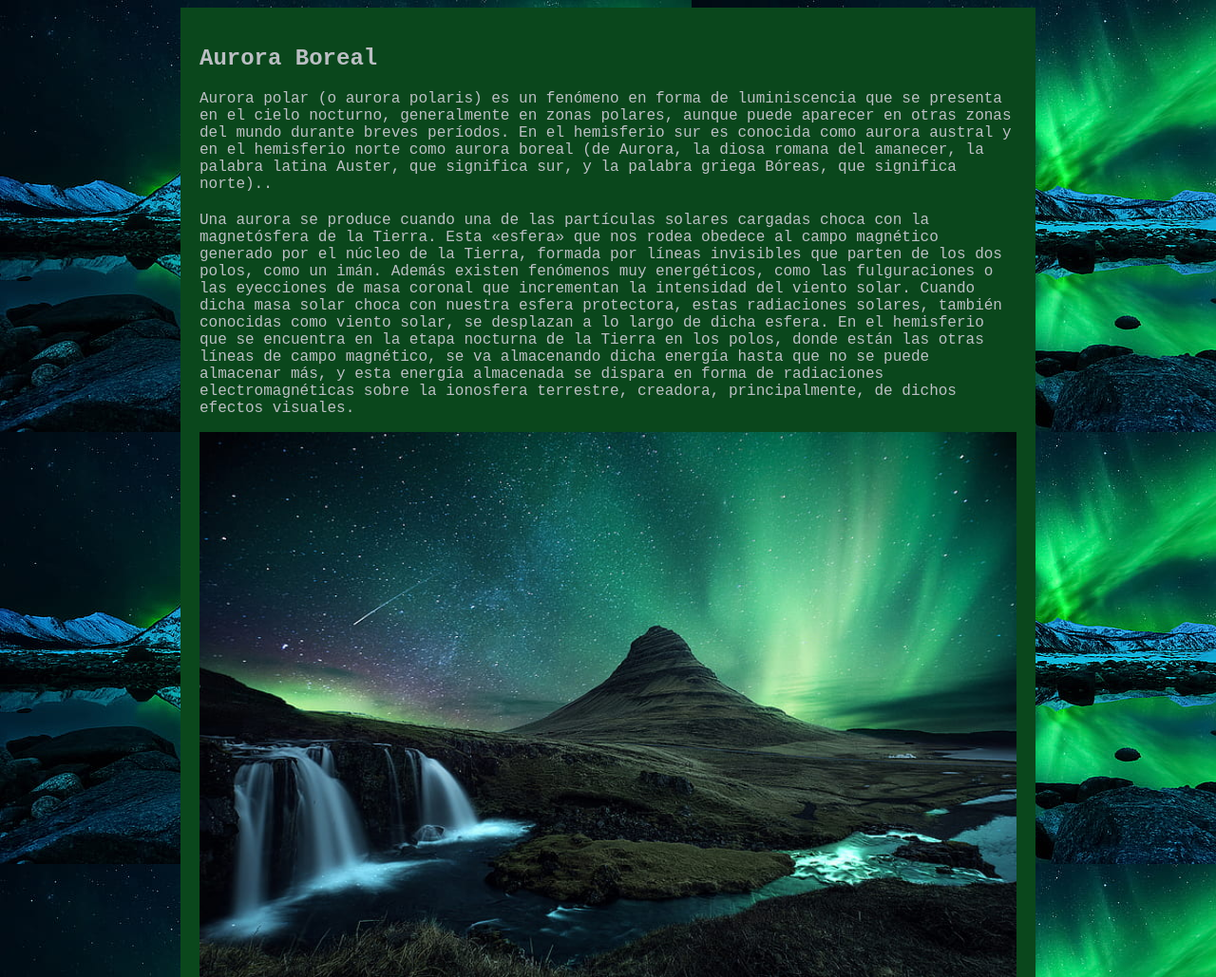
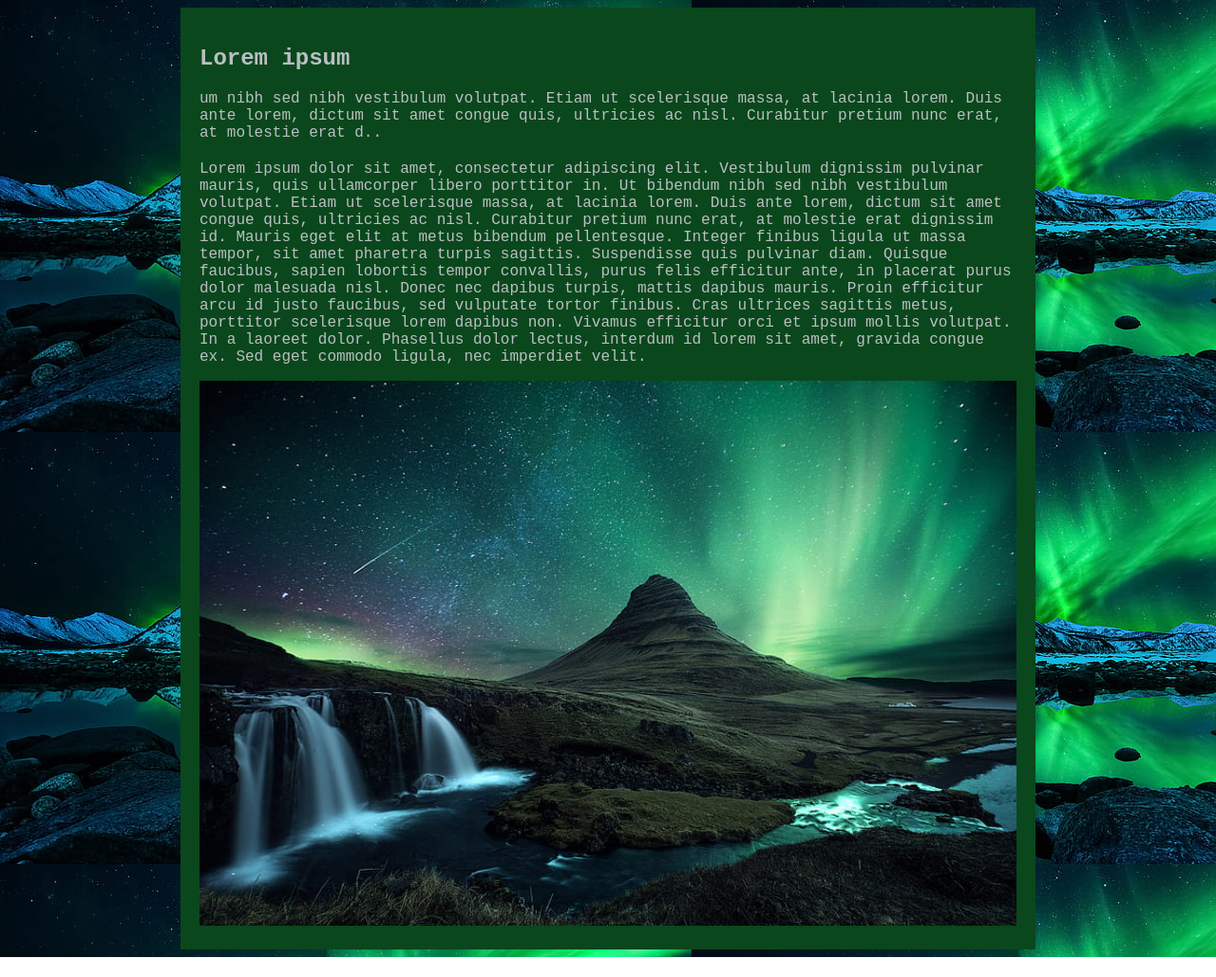
Before and after one commit to Fredy-AP/HtmlYcss-practice, a plain HTML site: page index.html in a window 1280 px wide. Shown: the top 1029 px of the page at 95% size. After the commit the page ends 1008 px from the top, so only its background shows below. Drawn offline with Linux system fonts and the light colour scheme; a web font is replaced by a local one.

Commit message:
Update index.html

```diff
--- a/index.html
+++ b/index.html
@@ -19,25 +19,28 @@
     <main class="main-container">
         <section>
             <div class="container">
-                <h1>Aurora Boreal</h1>
-                <p>Aurora polar (o aurora polaris) es un fenómeno en forma de luminiscencia que se presenta en el cielo nocturno, generalmente en zonas polares, aunque puede aparecer en otras zonas del mundo durante breves períodos. En el hemisferio sur es conocida como aurora austral y en el hemisferio norte como aurora boreal (de Aurora, la diosa romana del amanecer, la palabra latina Auster, que significa sur, y la palabra griega Bóreas, que significa norte)..</p>
+                <h1>Lorem ipsum</h1>
+                <p>um nibh sed nibh vestibulum volutpat. Etiam ut scelerisque massa,
+                    at lacinia lorem. Duis ante lorem, dictum sit amet congue quis, ultricies ac nisl.
+                    Curabitur pretium nunc erat, at molestie erat d..</p>
             </div>
         </section>
         <section>
-            <div class="container problemaCuatro">
+            <div>
                 <h1></h1>
-                <p>Una aurora se produce cuando una de las partículas solares cargadas choca
-                    con la magnetósfera de la Tierra. Esta «esfera» que nos rodea obedece al
-                    campo magnético generado por el núcleo de la Tierra,
-                    formada por líneas invisibles que parten de los dos polos,
-                    como un imán. Además existen fenómenos muy energéticos, como las
-                    fulguraciones o las eyecciones de masa coronal que incrementan
-                    la intensidad del viento solar. Cuando dicha masa solar choca
-                    con nuestra esfera protectora, estas radiaciones solares,
-                    también conocidas como viento solar, se desplazan a lo largo de dicha esfera.
-                    En el hemisferio que se encuentra en la etapa nocturna de la Tierra en los polos,
-                    donde están las otras líneas de campo magnético, se va almacenando dicha energía
-                    hasta que no se puede almacenar más, y esta energía almacenada se dispara en forma de radiaciones electromagnéticas sobre la ionosfera terrestre, creadora, principalmente, de dichos efectos visuales.
+                <p>Lorem ipsum dolor sit amet, consectetur adipiscing elit. Vestibulum
+                    dignissim pulvinar mauris, quis ullamcorper libero porttitor in.
+                    Ut bibendum nibh sed nibh vestibulum volutpat. Etiam ut scelerisque massa,
+                    at lacinia lorem. Duis ante lorem, dictum sit amet congue quis, ultricies ac nisl.
+                    Curabitur pretium nunc erat, at molestie erat dignissim id. Mauris eget elit at metus
+                    bibendum pellentesque. Integer finibus ligula ut massa tempor, sit amet pharetra turpis sagittis.
+                    Suspendisse quis pulvinar diam. Quisque faucibus, sapien lobortis tempor convallis, purus felis efficitur ante,
+                    in placerat purus dolor malesuada nisl. Donec nec dapibus turpis, mattis dapibus mauris. Proin efficitur arcu id justo faucibus,
+                    sed vulputate tortor finibus. Cras ultrices sagittis metus, porttitor scelerisque lorem dapibus non. Vivamus efficitur
+                    orci et ipsum mollis volutpat.
+                    In a laoreet dolor. Phasellus dolor lectus,
+                    interdum id lorem sit amet, gravida congue ex.
+                    Sed eget commodo ligula, nec imperdiet velit.
                 </p>
             </div>
         </section>
```
